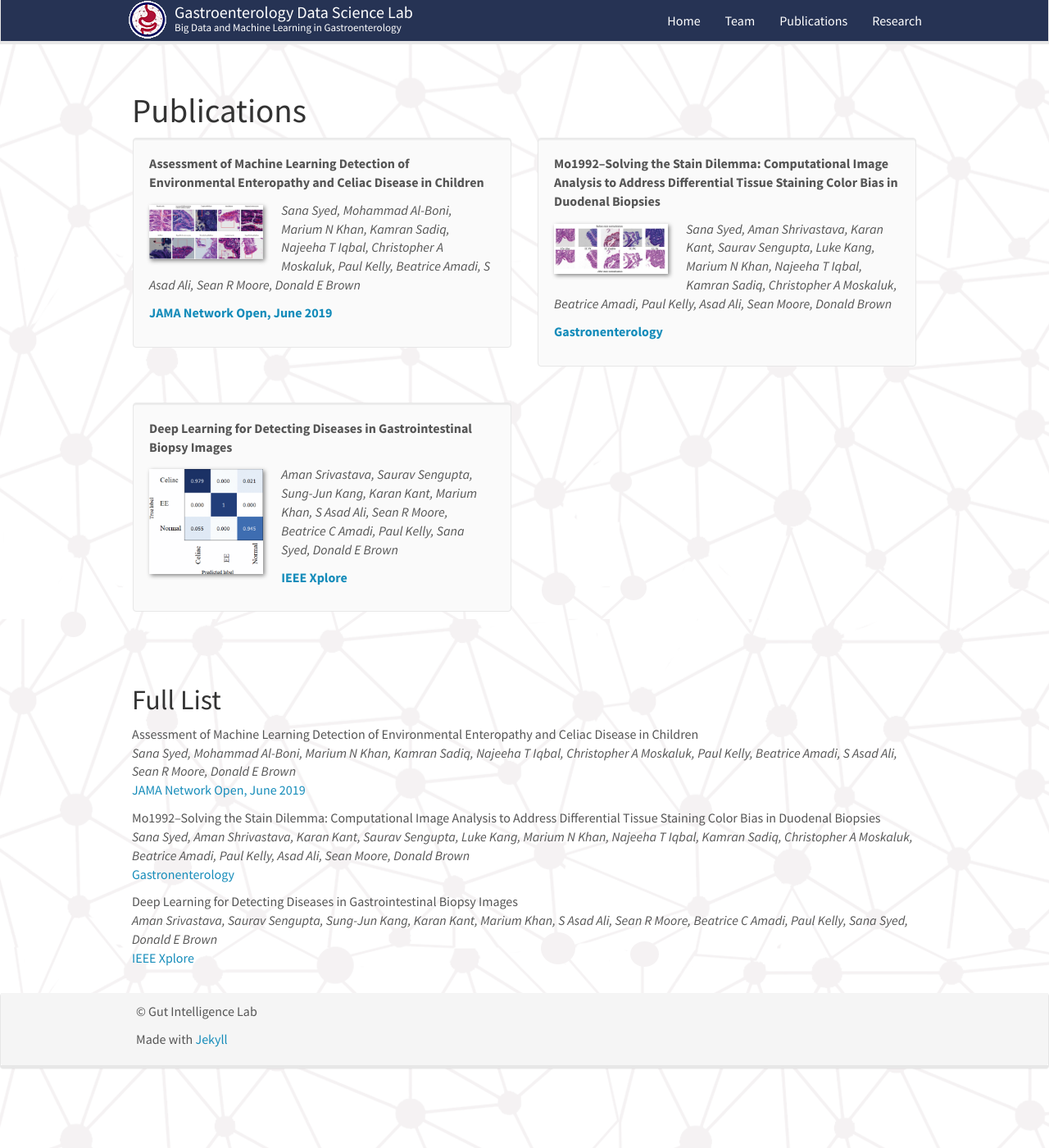
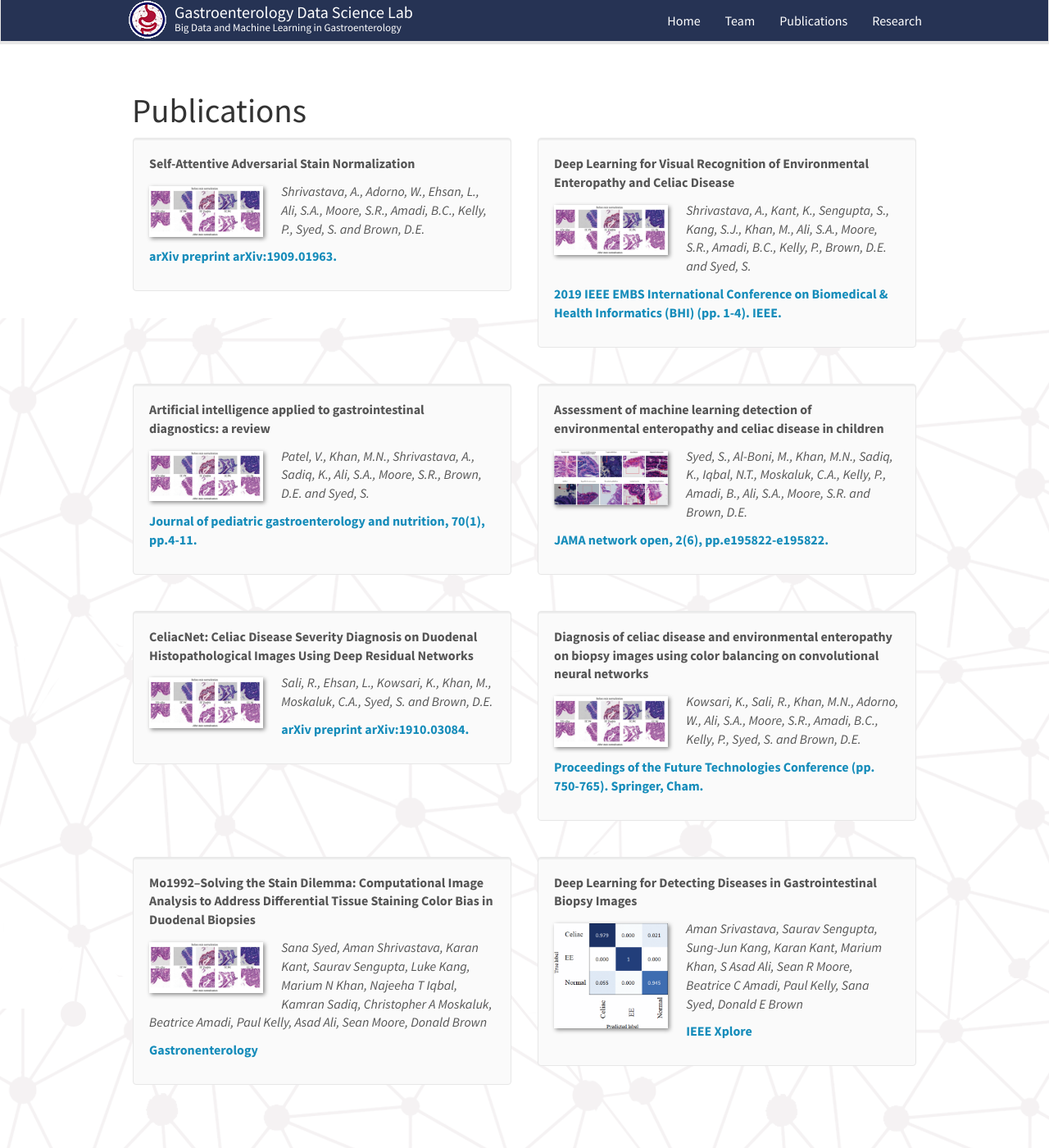
Before and after one commit to GutIntelligenceLab/GutIntelligenceLab.github.io, a Jekyll site: the page built from _pages/publications.md, in a window 1280 px wide and 1400 px high. Shown: the whole window at 82% size. Built offline with Jekyll 4.4.1, drawn with Linux system fonts in a browser that asks for light colours; nearby versions of some CDN libraries; a style sheet for code colours, icons or effects is not loaded; some of the changed text lies outside the part shown.

Commit message:
update publications

```diff
--- a/_data/publist.yml
+++ b/_data/publist.yml
@@ -1,10 +1,60 @@
-- title: "Assessment of Machine Learning Detection of Environmental Enteropathy and Celiac Disease in Children"
+- title: "Self-Attentive Adversarial Stain Normalization"
+  image: pub2.jpg
+  description:
+  authors: Shrivastava, A., Adorno, W., Ehsan, L., Ali, S.A., Moore, S.R., Amadi, B.C., Kelly, P., Syed, S. and Brown, D.E.
+  link:
+    url: https://arxiv.org/abs/1909.01963v2
+    display: arXiv preprint arXiv:1909.01963.
+  highlight: 1
+  news2:
+
+- title: "Deep Learning for Visual Recognition of Environmental Enteropathy and Celiac Disease"
+  image: pub2.jpg
+  description:
+  authors: Shrivastava, A., Kant, K., Sengupta, S., Kang, S.J., Khan, M., Ali, S.A., Moore, S.R., Amadi, B.C., Kelly, P., Brown, D.E. and Syed, S.
+  link:
+    url: https://ieeexplore.ieee.org/abstract/document/8834458
+    display:  2019 IEEE EMBS International Conference on Biomedical & Health Informatics (BHI) (pp. 1-4). IEEE.
+  highlight: 1
+  news2:
+
+- title: "Artificial intelligence applied to gastrointestinal diagnostics: a review"
+  image: pub2.jpg
+  description:
+  authors: Patel, V., Khan, M.N., Shrivastava, A., Sadiq, K., Ali, S.A., Moore, S.R., Brown, D.E. and Syed, S.
+  link:
+    url: https://journals.lww.com/jpgn/Abstract/2020/01000/Artificial_Intelligence_Applied_to.4.aspx
+    display: Journal of pediatric gastroenterology and nutrition, 70(1), pp.4-11.
+  highlight: 1
+  news2:
+
+- title: "Assessment of machine learning detection of environmental enteropathy and celiac disease in children"
   image: pub1.png
   # description: Can deep learning image analysis distinguish pathological vs healthy features in duodenal tissue?
-  authors: Sana Syed, Mohammad Al-Boni, Marium N Khan, Kamran Sadiq, Najeeha T Iqbal, Christopher A Moskaluk, Paul Kelly, Beatrice Amadi, S Asad Ali, Sean R Moore, Donald E Brown
+  authors: Syed, S., Al-Boni, M., Khan, M.N., Sadiq, K., Iqbal, N.T., Moskaluk, C.A., Kelly, P., Amadi, B., Ali, S.A., Moore, S.R. and Brown, D.E.
   link:
     url: https://jamanetwork.com/journals/jamanetworkopen/fullarticle/2735765
-    display:  JAMA Network Open, June 2019
+    display:  JAMA network open, 2(6), pp.e195822-e195822.
+  highlight: 1
+  news2:
+
+- title: "CeliacNet: Celiac Disease Severity Diagnosis on Duodenal Histopathological Images Using Deep Residual Networks"
+  image: pub2.jpg
+  description:
+  authors: Sali, R., Ehsan, L., Kowsari, K., Khan, M., Moskaluk, C.A., Syed, S. and Brown, D.E.
+  link:
+    url: https://arxiv.org/abs/1910.03084
+    display: arXiv preprint arXiv:1910.03084.
+  highlight: 1
+  news2:
+
+- title: "Diagnosis of celiac disease and environmental enteropathy on biopsy images using color balancing on convolutional neural networks"
+  image: pub2.jpg
+  description:
+  authors: Kowsari, K., Sali, R., Khan, M.N., Adorno, W., Ali, S.A., Moore, S.R., Amadi, B.C., Kelly, P., Syed, S. and Brown, D.E.
+  link:
+    url: https://link.springer.com/chapter/10.1007/978-3-030-32520-6_55
+    display: Proceedings of the Future Technologies Conference (pp. 750-765). Springer, Cham.
   highlight: 1
   news2:
 
```
